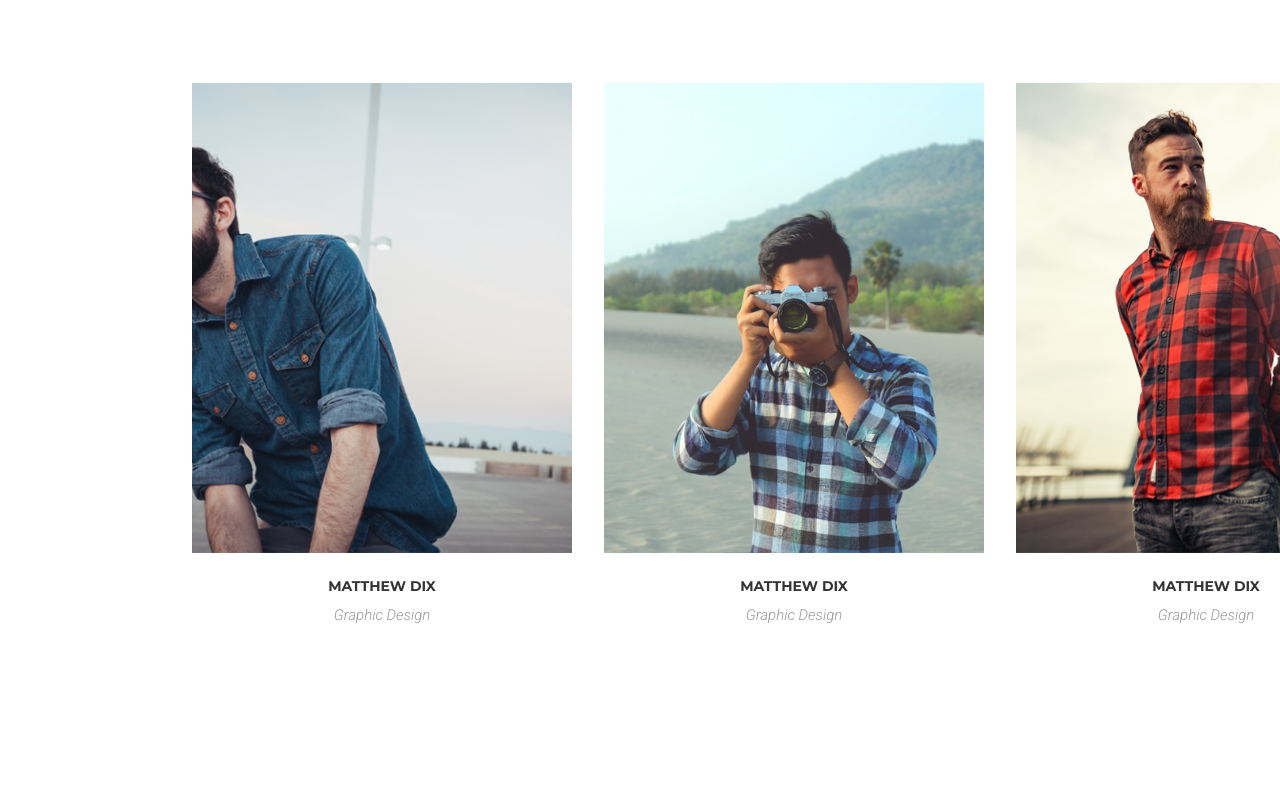
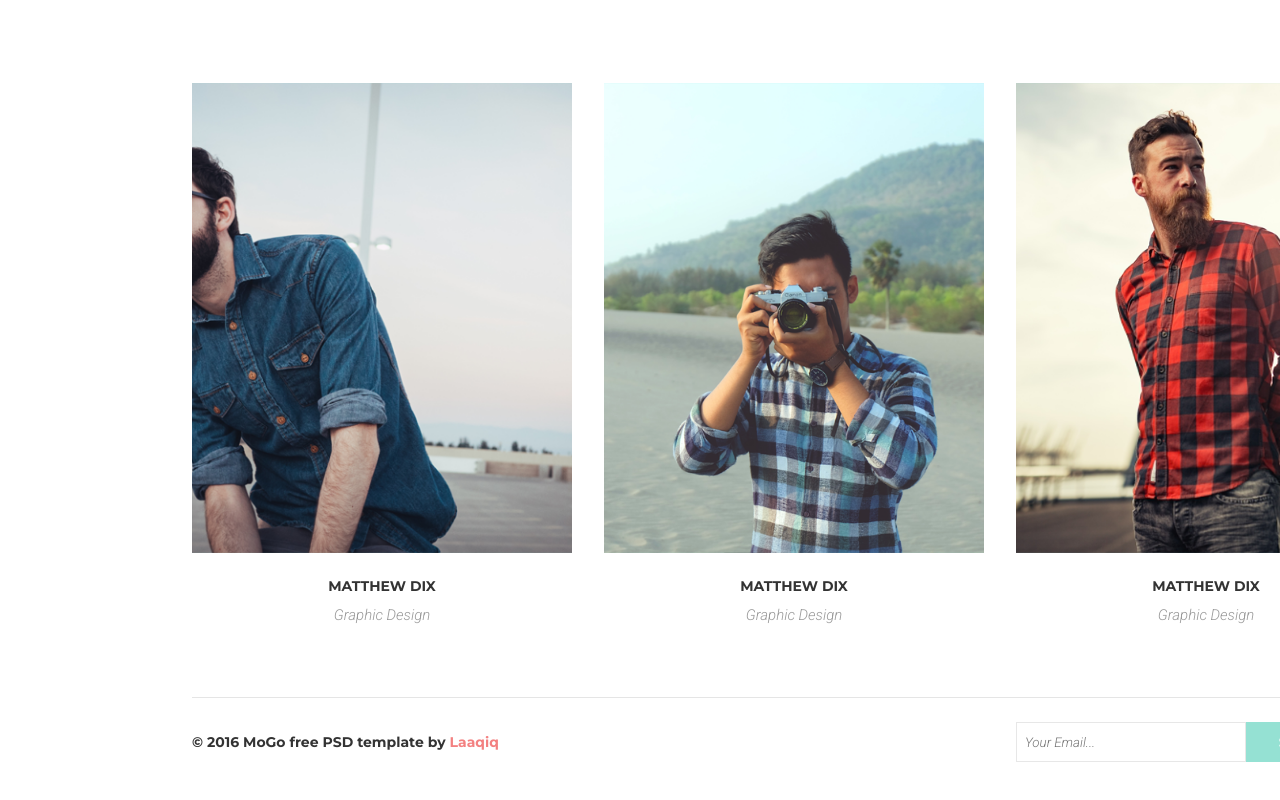
Before and after one commit to bitensam/goit-task, a website built with Parcel: page src/index.html in a window 1280 px wide. Shown: the part 1865-2665 px from the top of the page. Before the commit the page ends 2562 px from the top, so only its background shows below. Built offline with nearby package versions, Linux system fonts and the light colour scheme.

Commit message:
feat: working footer

```diff
--- a/src/index.html
+++ b/src/index.html
@@ -553,7 +553,28 @@
           </div>
         </div>
       </section>
-      <footer></footer>
+      <footer class="footer">
+        <hr />
+        <div class="footer__container">
+          <div class="footer__signature-wrapper">
+            <h6 class="footer__signature">
+              © 2016 MoGo free PSD template by <span>Laaqiq</span>
+            </h6>
+          </div>
+          <div class="footer__form-wrapper">
+            <form class="footer__form">
+              <input
+                id="email_input"
+                class="footer__input"
+                placeholder="Your Email..."
+              />
+              <button type="submit" name="subscribe" class="footer__button">
+                Subscribe
+              </button>
+            </form>
+          </div>
+        </div>
+      </footer>
     </main>
     <script type="module" src="./index.js"></script>
   </body>
--- a/src/styles/footer.scss
+++ b/src/styles/footer.scss
@@ -1,3 +1,57 @@
-footer {
-  background-color: purple;
+.footer {
+  padding: 0 192px 96px;
+
+  hr {
+    height: 1px;
+    border: none;
+    background-color: #e5e5e5;
+  }
+
+  &__container {
+    margin-top: 24px;
+    display: flex;
+    justify-content: space-between;
+    align-items: center;
+  }
+
+  &__signature {
+    font-size: 14px;
+    color: #333333;
+    font-weight: 700;
+    font-family: "Montserrat";
+
+    span {
+      color: #f38181;
+    }
+  }
+
+  &__form {
+    display: flex;
+  }
+
+  &__input {
+    width: 230px;
+    height: 40px;
+    background-color: #ffffff;
+    border: 1px solid #e7e7e7;
+    padding: 8px;
+    color: #333333;
+    font-weight: 300;
+    font-style: italic;
+    font-family: "Roboto";
+  }
+
+  &__button {
+    width: 150px;
+    height: 40px;
+    background-color: #95e1d3;
+    font-size: 14px;
+    text-transform: uppercase;
+    color: #ffffff;
+    font-weight: 700;
+    font-family: "Montserrat";
+    text-align: center;
+    border: none;
+    cursor: pointer;
+  }
 }
```
